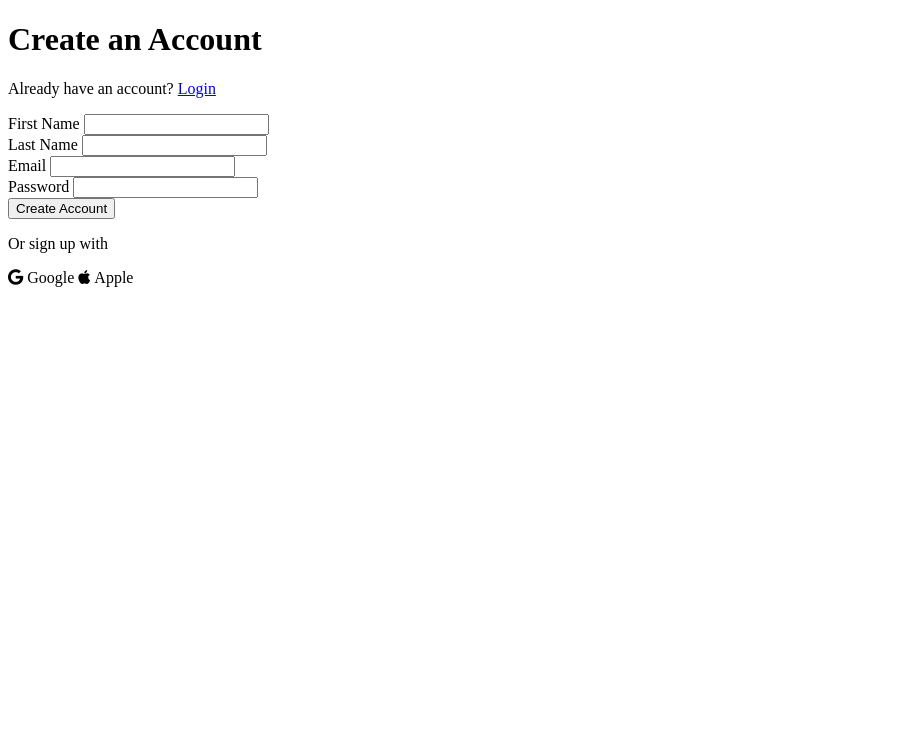
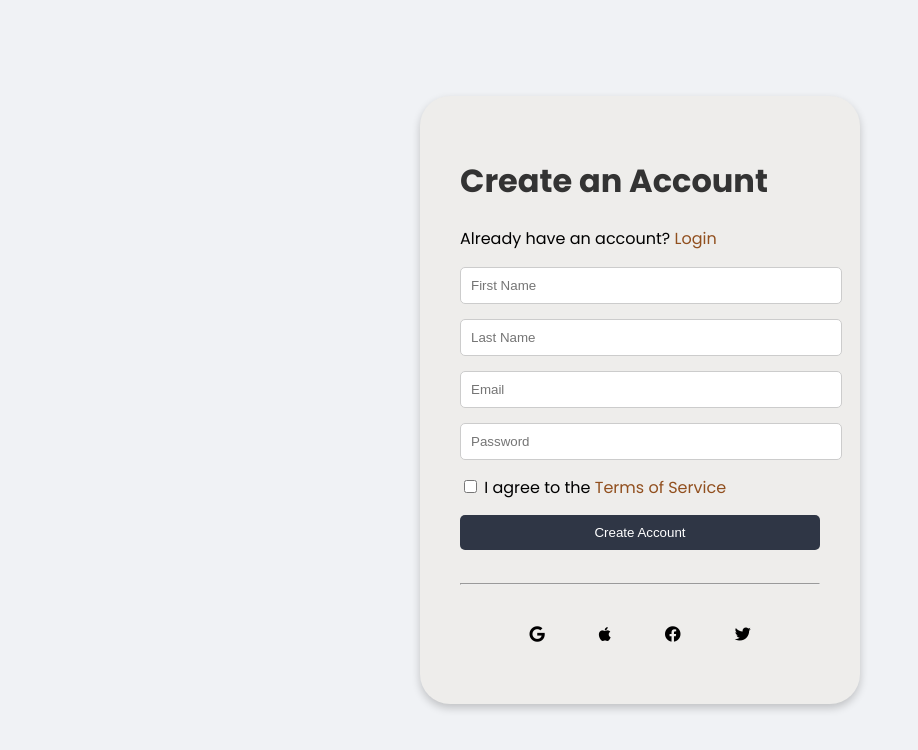
Before and after one commit to NateKonigkramer214/LoginPageWebsite, a plain HTML site: page index.html in a window 1280 px wide. Shown: the whole page, without its empty margins (0-918 px from the left). Drawn offline with Linux system fonts and the light colour scheme; a web font is replaced by a local one.

Commit message:
Login Page Complete - ready for dev branch to add image

```diff
--- a/index.html
+++ b/index.html
@@ -8,37 +8,46 @@
     <link rel="stylesheet" href="https://cdnjs.cloudflare.com/ajax/libs/font-awesome/5.15.1/css/all.min.css">
 </head>
 <body>
+    <div class="login-container">
+    </div>
     <div class="login">
         <div class="right-login">
             <h1>Create an Account</h1>
             <p>Already have an account? <a href="login.php">Login</a></p>
             <form action="register.php" method="post">
                 <div>
-                    <label id="FirstName" for="FirstName">First Name</label>
-                    <input type="text" name="FirstName" id="FirstName" required>
+                    <label id="FirstName" for="FirstName"></label>
+                    <input type="text" name="FirstName" id="FirstName" required placeholder="First Name">
                 </div>
                 <div>
-                    <label id="FirstName" for="LastName">Last Name</label>
-                    <input type="text" name="LastName" id="LastName" required>
+                    <label id="FirstName" for="LastName"></label>
+                    <input type="text" name="LastName" id="LastName" required placeholder="Last Name">
                 </div>
                 <div>
-                    <label id="email" for="email">Email</label>
-                    <input type="email" name="email" id="email" required>
+                    <label id="email" for="email"></label>
+                    <input type="email" name="email" id="email" required placeholder="Email">
                 </div>
                 <div>
-                    <label for="password">Password</label>
-                    <input type="password" name="password" id="password" required>
+                    <label for="password"></label>
+                    <input type="password" name="password" id="password" required placeholder="Password">
+                </div>
+                <!--Terms of service-->
+                <div>
+                    <input type="checkbox" name="terms" id="terms" required>
+                    <label for="terms">I agree to the <a href="#">Terms of Service</a></label>
                 </div>
                 <button type="submit">Create Account</button>
             </form>
-            <p>Or sign up with</p>
+            <br>
+            <hr>
+        <div class="signupoptions">
             <div class="shortcuts">
-                <i class="fab fa-google"> Google </i>
-                <i class="fab fa-apple"> Apple </i>
+                <a><i class="fab fa-google"></i></a>
+                <a><i class="fab fa-apple"></i></a>
+                <a><i class="fab fa-facebook"></i></a>
+                <a><i class="fab fa-twitter"></i></a>
+            </div>
         </div>
     </div>
-
-    <!--TODO add image to the left-->
-
 </body>
 </html>
--- a/style.css
+++ b/style.css
@@ -1 +1,129 @@
-@import url('https://fonts.googleapis.com/css2?family=Edu+AU+VIC+WA+NT+Hand:wght@400..700&display=swap');
+@import url('https://fonts.googleapis.com/css2?family=Edu+AU+VIC+WA+NT+Hand:wght@400..700&family=Poppins:ital,wght@0,100;0,200;0,300;0,400;0,500;0,600;0,700;0,800;0,900;1,100;1,200;1,300;1,400;1,500;1,600;1,700;1,800;1,900&display=swap');
+
+body {
+    margin: 0;
+    padding: 0;
+    /* font-family: 'Segoe UI', Tahoma, Geneva, Verdana, sans-serif; */
+    font-family: poppins;
+    background-color: #f0f2f5;
+    display: flex;
+    justify-content: center;
+    align-items: center;
+    height: 100vh;
+}
+
+.login {
+    width: 100%;
+    max-width: 400px;
+    background: #EEEDEB;
+    padding: 20px;
+    border-radius: 30px;
+    box-shadow: 0 4px 8px rgba(0, 0, 0, 0.2);
+}
+
+.login h1 {
+    text-align: left;
+    color: #333;
+}
+
+.login form {
+    display: flex;
+    flex-direction: column;
+}
+
+.login form div {
+    margin-bottom: 15px;
+}
+
+.login form input[type="text"],
+.login form input[type="email"],
+.login form input[type="password"] {
+    width: 100%;
+    padding: 10px;
+    border: 1px solid #ccc;
+    border-radius: 5px;
+}
+
+.login form button {
+    background-color: #2F3645;
+    color: white;
+    padding: 10px;
+    border: none;
+    border-radius: 5px;
+    cursor: pointer;
+}
+
+/* .login form button:hover {
+    background-color: #DEAC80;
+} */
+
+.shortcuts {
+    display: flex;
+    justify-content: center;
+}
+
+.shortcuts i {
+    margin: 0 10px;
+    cursor: pointer;
+}
+
+a {
+    color: #914F1E;
+    text-decoration: none;
+}
+
+a:hover {
+    text-decoration: underline;
+}
+
+.left-login img {
+    width: 100%; /* Make the image responsive */
+    height: auto;
+    border-radius: 8px 0 0 8px; /* Optional: adds rounded corners on the left side */
+}
+
+.left-login, .right-login {
+    flex: 1; /* Adjust this value if you want one side to be larger than the other */
+}
+
+.left-login, .right-login {
+    padding: 20px;
+}
+
+
+.signupoptions .shortcuts{
+    display: flex;
+    justify-content: center;
+    align-items: center;
+    margin-top: 20px;
+}
+
+/* General style for all shortcut links */
+.shortcuts a {
+    display: inline-block; /* Allows applying padding, margin, and border */
+    border: 2px solid transparent; /* Default border, color changes on specific classes */
+    border-radius: 4px; /* Rounded corners */
+    padding: 10px; /* Space inside the border */
+    margin: 5px; /* Space outside the border */
+    text-decoration: none; /* Removes underline from links */
+    color: inherit; /* Inherits text color from parent */
+    transition: all 0.3s ease; /* Smooth transition for hover effects */
+}
+
+/* Specific style for the Google shortcut */
+.shortcuts a .fab.fa-google {
+    border-color: #4285F4; /* Google's brand color */
+}
+
+/* Specific style for the Apple shortcut */
+.shortcuts a .fab.fa-apple {
+    border-color: #000; /* Apple's brand color is black */
+}
+
+/* Hover effect for both shortcuts */
+.shortcuts a:hover {
+    transform: scale(1.1); /* Slightly enlarges the link on hover */
+    border-color: #939185; /* Changes border color on hover */
+    background-color: #2F3645;
+    color: white;
+}
```
